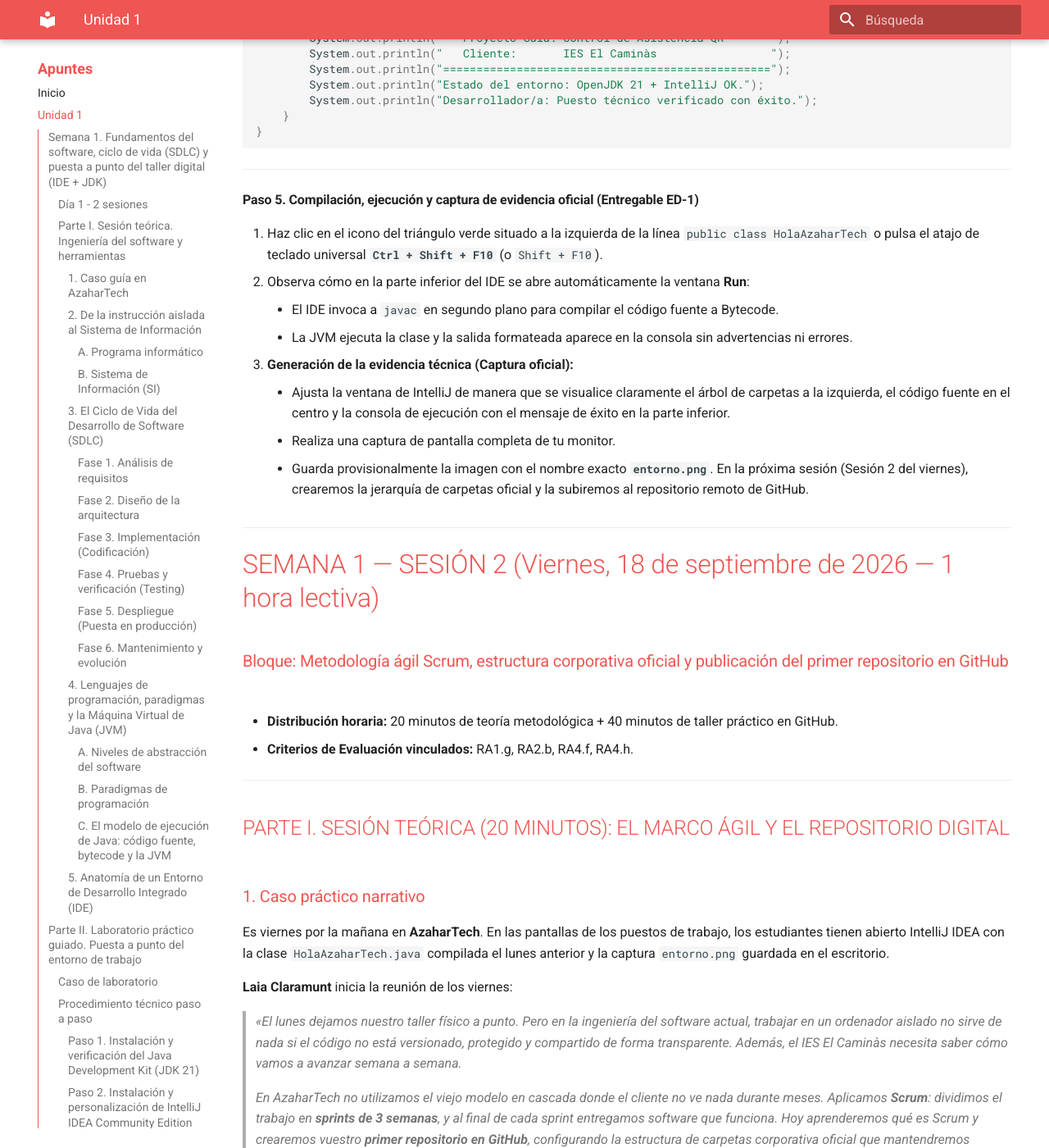
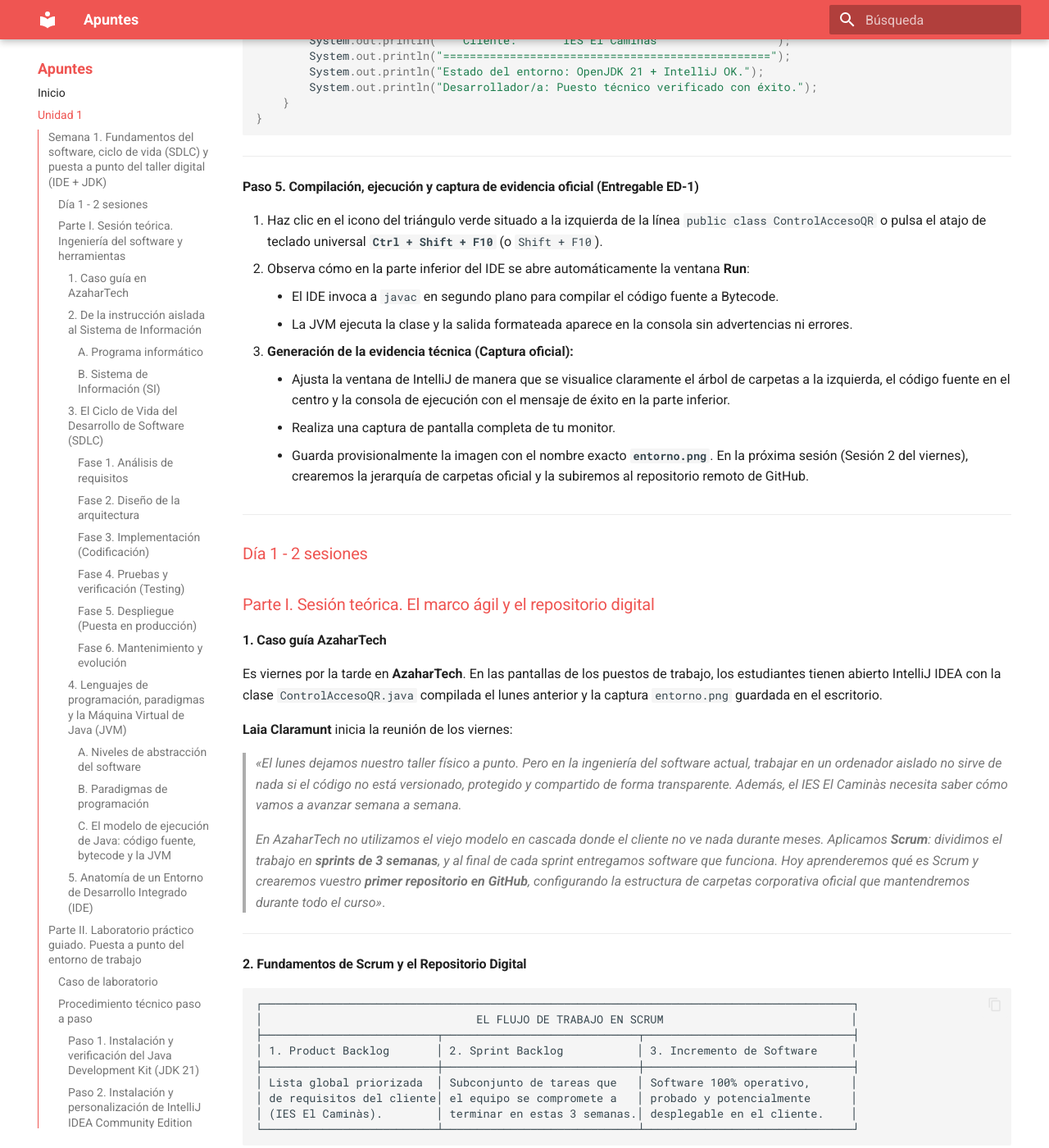
Before and after one commit to garmarcj/DAM-ED-20262027, an MkDocs documentation site: the page built from docs/unidad1.md, in a window 1280 px wide and 1400 px high, scrolled down 7835 px. Shown: the whole window at 82% size. Built offline with MkDocs 1.6.1 and Material for MkDocs 9.7.7, drawn with Linux system fonts in a browser that asks for light colours; some of the changed text lies outside the part shown.

Commit message:
[Curso 2026-2027] Cambios menores en la semana 1 de la unidad 1

````diff
--- a/docs/unidad1.md
+++ b/docs/unidad1.md
@@ -1,4 +1,4 @@
-# Sprint 1. Ecosistema de desarrollo, marco ágil y repositorio digital
+ # Sprint 1. Ecosistema de desarrollo, marco ágil y repositorio digital
 
 ---
 
@@ -242,7 +242,7 @@
 #### Paso 4. Creación del primer programa ejecutable
 1. En la barra lateral izquierda del IDE, despliega la carpeta del proyecto y localiza el directorio denominado **`src`** (código fuente).
 2. Haz clic derecho sobre la carpeta `src` y selecciona: **New -> Java Class**.
-3. Escribe como nombre de la clase: `HolaAzaharTech` y presiona *Enter*.
+3. Escribe como nombre de la clase: `ControlAccesoQR` y presiona *Enter*.
 4. Observa cómo IntelliJ genera automáticamente la plantilla básica de la clase:
    ```java
    public class ControlAccesoQR {
@@ -273,7 +273,7 @@
 ---
 
 #### Paso 5. Compilación, ejecución y captura de evidencia oficial (Entregable ED-1)
-1. Haz clic en el icono del triángulo verde situado a la izquierda de la línea `public class HolaAzaharTech` o pulsa el atajo de teclado universal **`Ctrl + Shift + F10`** (o `Shift + F10`).
+1. Haz clic en el icono del triángulo verde situado a la izquierda de la línea `public class ControlAccesoQR` o pulsa el atajo de teclado universal **`Ctrl + Shift + F10`** (o `Shift + F10`).
 2. Observa cómo en la parte inferior del IDE se abre automáticamente la ventana **Run**:
     * El IDE invoca a `javac` en segundo plano para compilar el código fuente a Bytecode.
     * La JVM ejecuta la clase y la salida formateada aparece en la consola sin advertencias ni errores.
@@ -284,17 +284,12 @@
 
 ---
 
-# SEMANA 1 — SESIÓN 2 (Viernes, 18 de septiembre de 2026 — 1 hora lectiva)
-### Bloque: Metodología ágil Scrum, estructura corporativa oficial y publicación del primer repositorio en GitHub
-* **Distribución horaria:** 20 minutos de teoría metodológica + 40 minutos de taller práctico en GitHub.
-* **Criterios de Evaluación vinculados:** RA1.g, RA2.b, RA4.f, RA4.h.
+### Día 1 - 2 sesiones
 
----
+### Parte I. Sesión teórica. El marco ágil y el repositorio digital
 
-## PARTE I. SESIÓN TEÓRICA (20 MINUTOS): EL MARCO ÁGIL Y EL REPOSITORIO DIGITAL
-
-### 1. Caso práctico narrativo
-Es viernes por la mañana en **AzaharTech**. En las pantallas de los puestos de trabajo, los estudiantes tienen abierto IntelliJ IDEA con la clase `HolaAzaharTech.java` compilada el lunes anterior y la captura `entorno.png` guardada en el escritorio.
+#### 1. Caso guía AzaharTech
+Es viernes por la tarde en **AzaharTech**. En las pantallas de los puestos de trabajo, los estudiantes tienen abierto IntelliJ IDEA con la clase `ControlAccesoQR.java` compilada el lunes anterior y la captura `entorno.png` guardada en el escritorio.
 
 **Laia Claramunt** inicia la reunión de los viernes:
 
@@ -304,7 +299,7 @@
 
 ---
 
-### 2. Fundamentos de Scrum y el Repositorio Digital
+#### 2. Fundamentos de Scrum y el Repositorio Digital
 
 ```
 ┌────────────────────────────────────────────────────────────────────────────────────────┐
@@ -318,7 +313,7 @@
 └──────────────────────────┴─────────────────────────────┴───────────────────────────────┘
 ```
 
-#### A. Por qué Scrum frente al modelo en cascada (RA1.g)
+##### A. Por qué Scrum frente al modelo en cascada
 En los proyectos de software, los requisitos del cliente cambian con frecuencia. El modelo tradicional (*en cascada*) exigía cerrar todos los documentos al principio; si el cliente cambiaba de idea meses después, el proyecto fracasaba.
 
 **Scrum** es un marco de trabajo ágil e iterativo:
@@ -329,14 +324,14 @@
     * **Scrum Master (Laia Claramunt):** Vela por la metodología, elimina bloqueos y guía al equipo.
     * **Developers (Alba, Pau y el estudiante):** Profesionales responsables del diseño técnico, código y pruebas.
 
-#### B. El Repositorio Remoto en GitHub como canal oficial de entregas (RA4.h)
+##### B. El Repositorio Remoto en GitHub como canal oficial de entregas (RA4.h)
 Un **repositorio** es una base de datos gestionada por Git que almacena el historial completo de cambios de un proyecto.
 * **Repositorio local:** Reside en el disco duro del estudiante.
 * **Repositorio remoto (GitHub):** Reside en los servidores en la nube de GitHub. Funciona como el **buzón oficial de entregas**, garantizando la autoría de cada línea de código y permitiendo al docente calificar el avance en tiempo real.
 
 ---
 
-## PARTE II. TALLER PRÁCTICO GUIADO (40 MINUTOS): ESTRUCTURA CORPORATIVA Y PRIMER PUSH
+## Parte II. Laboratorio práctico guiado. Estructura corporativa y primer push
 
 ### Caso de laboratorio
 Alba Torres y Pau Ferrer proyectan sus terminales:
@@ -402,7 +397,7 @@
 
 ---
 
-#### Paso 4. Inicialización del repositorio local y primer Commit convencional (RA4.f)
+#### Paso 4. Inicialización del repositorio local y primer Commit convencional
 1. En el menú superior de IntelliJ IDEA, selecciona: **Git -> Create Git Repository...** (o *VCS -> Enable Version Control Integration*).
 2. Selecciona la carpeta raíz de tu espacio personal (`azahartech/equipo-alfa/tu-nombre/`) y pulsa **OK**.
 3. Abre el panel lateral **Commit** (`Alt + 0` o `Ctrl + K`):
@@ -416,7 +411,7 @@
 
 ---
 
-#### Paso 5. Publicación en GitHub (*Push*) y verificación web (RA4.h)
+#### Paso 5. Publicación en GitHub (*Push*) y verificación web
 1. En el menú superior de IntelliJ, selecciona: **Git -> GitHub -> Share Project on GitHub**.
 2. Configura los parámetros de publicación:
     * **Repository Name:** `DAM-AzaharTech-Proyecto-TuNombre` (sustituyendo *TuNombre* por tu nombre real).
@@ -427,14 +422,6 @@
 4. Abre tu navegador web, entra en tu perfil de GitHub y accede al nuevo repositorio:
     * Comprueba que la carpeta `ed/docs/entorno.png` está subida y se visualiza la imagen correctamente.
     * Comprueba que el mensaje del commit aparece reflejado con el prefijo `feat:`.
-
----
-
-### Resumen de la Semana 1 completada
-Al término de estas dos primeras sesiones (3 horas lectivas):
-* Has interiorizado los conceptos de **Sistema de Información**, **SDLC** y **Scrum**.
-* Cuentas con un entorno profesional plenamente operativo (**OpenJDK 21 + IntelliJ IDEA Community**).
-* Tu repositorio oficial en **GitHub** está publicado con la jerarquía corporativa de **AzaharTech**, completando el **Entregable ED-1**.
 
 ---
 
````
Also changed, not shown: other parts of docs/unidad1.md (+1 -1 lines).
